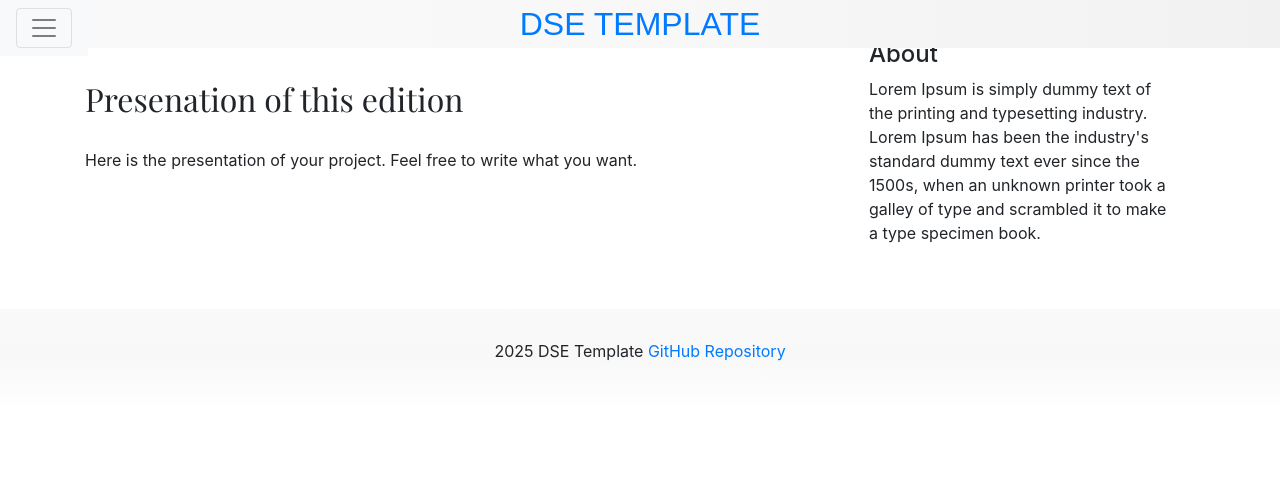
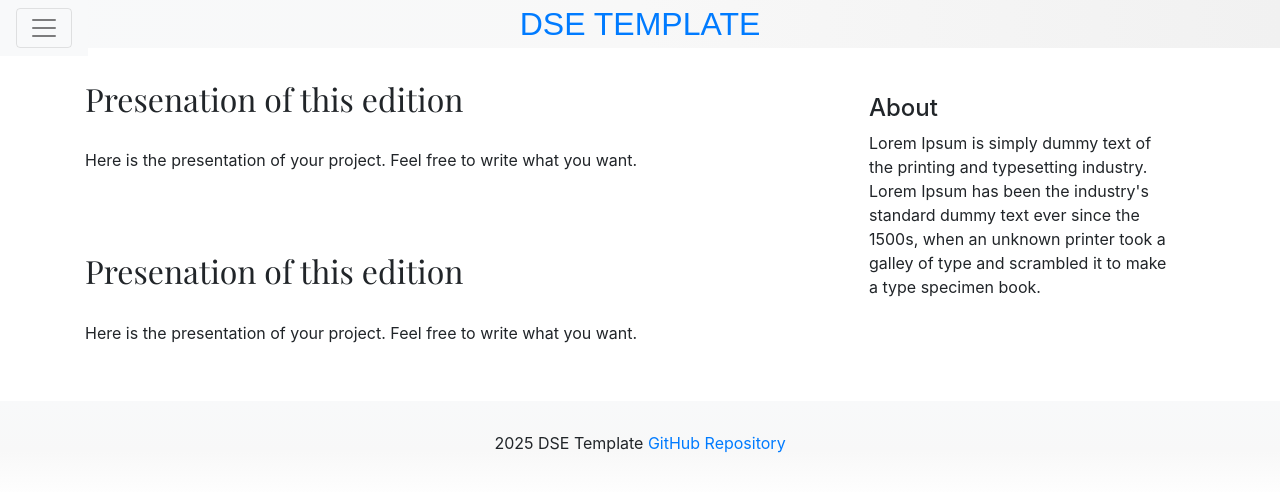
Before and after one commit to Giada-collab/DSE_template, a Jekyll site: the page built from presentation.md, in a window 1280 px wide. Shown: the top 492 px of the page. Built offline with Jekyll 4.4.1, drawn with Linux system fonts in a browser that asks for light colours; some web fonts are replaced.

Commit message:
Update default.html

```diff
--- a/_layouts/default.html
+++ b/_layouts/default.html
@@ -1,6 +1,5 @@
 <!DOCTYPE html>
 <html lang="en">
-
     <head>
         <meta charset="utf-8" />
         <meta content="width=device-width, initial-scale=1.0" name="viewport" />
@@ -14,9 +13,7 @@
             rel="stylesheet" />
         <link href="assets/styles.css" rel="stylesheet" />
     </head>
-
     <body>
-
         <div class="navmenu navmenu-default navmenu-fixed-left offcanvas">
             <h5>DSE Template</h5>
             <ul class="nav navmenu-nav flex-column">
@@ -41,40 +38,43 @@
             </ul>
         </div>
         <header class="navbar navbar-light bg-light fixed-top">
-         <button class="navbar-toggler" type="button" data-toggle="offcanvas" data-target=".navmenu"
-            data-canvas="body">
+            <button class="navbar-toggler" type="button" data-toggle="offcanvas"
+                data-target=".navmenu" data-canvas="body">
                 <span class="navbar-toggler-icon"></span>
             </button>
         </header>
-
         <div class="container">
-    <div class="dse"><a href="index.html">DSE TEMPLATE</a></div>
+            <div class="dse">
+                <a href="index.html">DSE TEMPLATE</a>
+            </div>
             <div class="row g-5">
                 <div class="col-md-8" id="contenidotexto">
+                    <h2 id="presenation-of-this-edition">Presenation of this edition</h2>
+                    <p>Here is the presentation of your project. Feel free to write what you
+                        want.</p>
+
                     {{ content }}
+
+
                 </div>
-
                 <div class="col-md-4">
-               <div class="position-sticky" style="top: 2rem;">
+                    <div class="position-sticky" style="padding-top:70px">
                         <div class="p-4 mb-3 bg-body-tertiary rounded">
                             <h4 class="fst-italic">About</h4>
                             <p class="mb-0">Lorem Ipsum is simply dummy text of the printing and
-                        typesetting industry. Lorem Ipsum has been the industry's standard dummy
-                        text ever since the 1500s, when an unknown printer took a galley of type and
-                        scrambled it to make a type specimen book.</p>
-                  </div>
-
-
+                                typesetting industry. Lorem Ipsum has been the industry's standard
+                                dummy text ever since the 1500s, when an unknown printer took a
+                                galley of type and scrambled it to make a type specimen book.</p>
                         </div>
                     </div>
-
+                </div>
             </div>
         </div>
         <!-- /.container -->
-
-  {% include footer.html %}
-
+        <footer>
+            <p>2025 DSE Template <a href="https://github.com/susannalles/DSE_template"
+                    target="_blank">GitHub Repository</a></p>
+        </footer>
         <script src="assets/scripts.js"></script>
     </body>
-
 </html>
```
Lines whose indentation alone changed are shown as unchanged.
